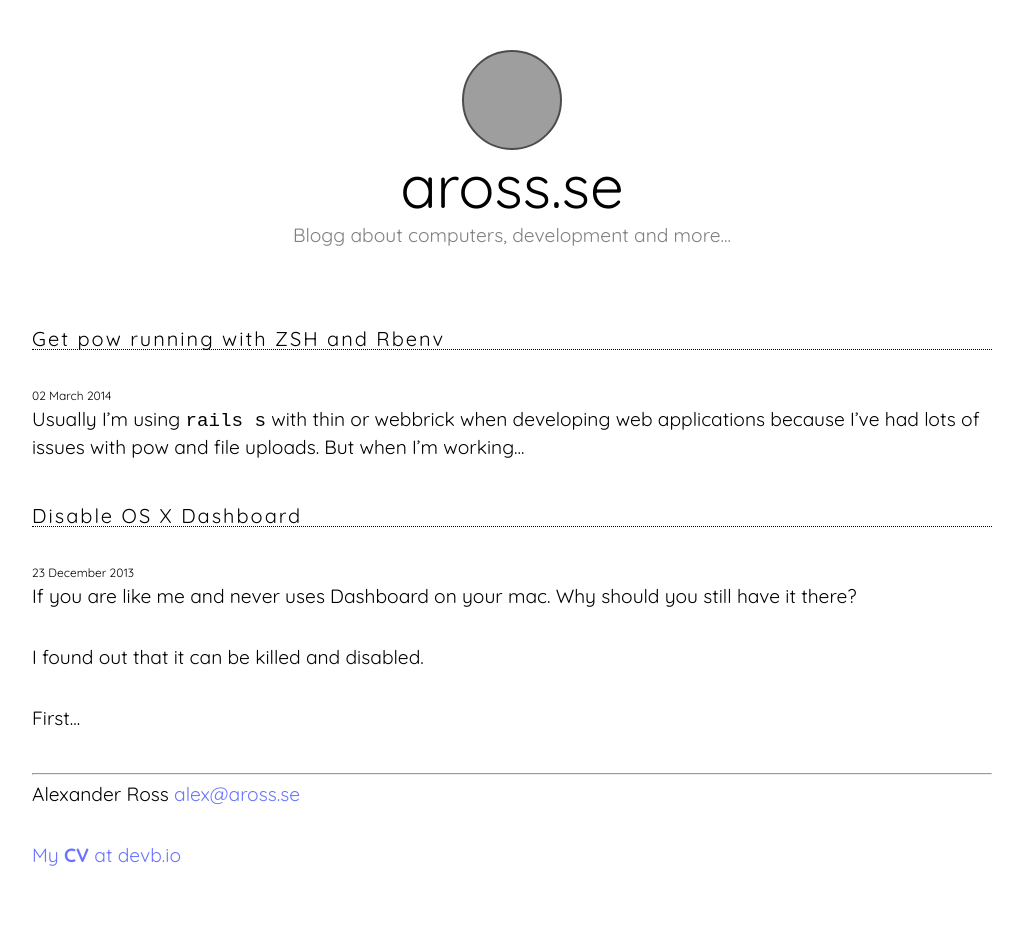
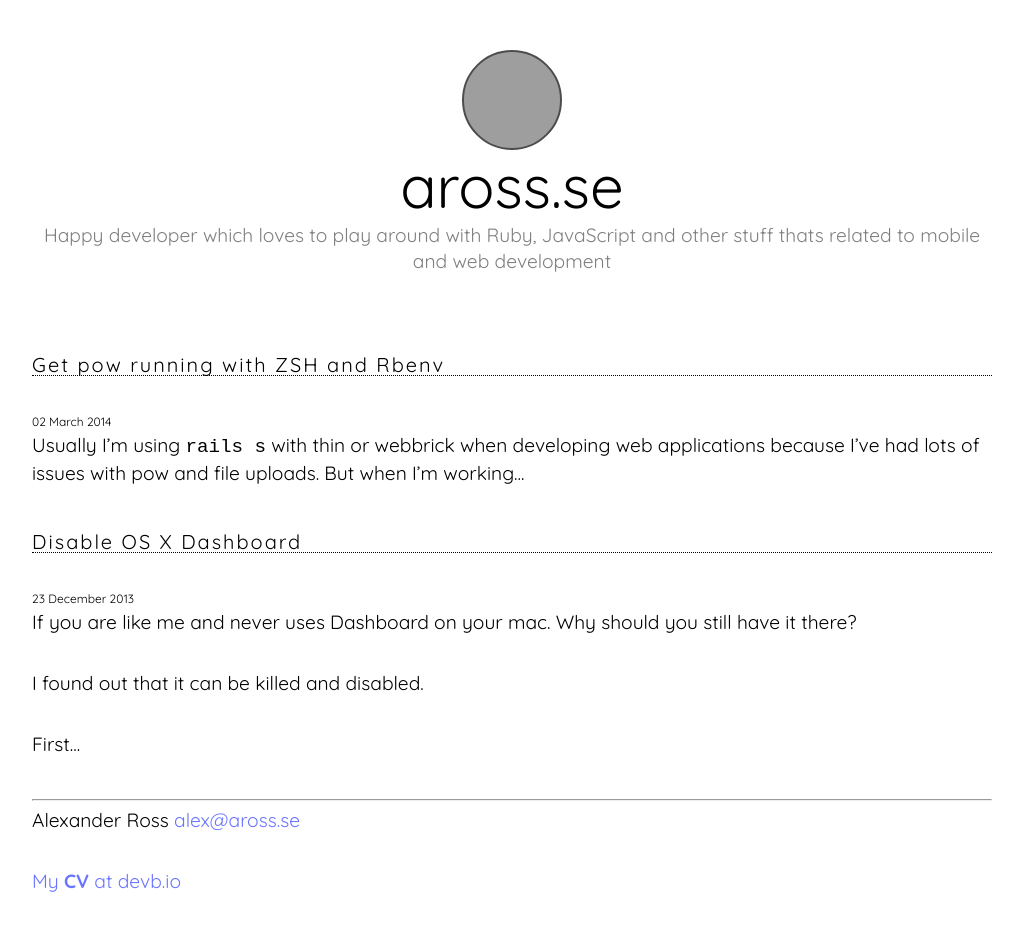
Before and after one commit to alex-ross/alex-ross.github.io, a Jekyll site: the page built from index.html, in a window 1280 px wide, cut to the strip 0-979 px from the top of the page. Shown: the top 931 px of the strip, without its empty margins (128-1151 px from the left). Built offline with Jekyll 4.4.1, drawn with Linux system fonts in a browser that asks for light colours; Markdown is read by kramdown in place of the engine named in the settings; the list of posts is cut into pages by our own code; grey boxes are pictures that could not be loaded.

Commit message:
Changes description

```diff
--- a/_layouts/default.html
+++ b/_layouts/default.html
@@ -30,9 +30,10 @@
       <a href="/" title="aross.se" class="title">
         <span class="logo"></span>
         <span class="text">aross.se</span>
-        <!-- <span class="block">ss.se</span> -->
       </a>
-      <p class="muted">Blogg about computers, development and more...</p>
+      <p class="muted">
+        Happy developer which loves to play around with Ruby, JavaScript and other stuff thats related to mobile and web development
+      </p>
     </header>
 
     {{ content }}
```
Also changed, not shown: 4 other files.
